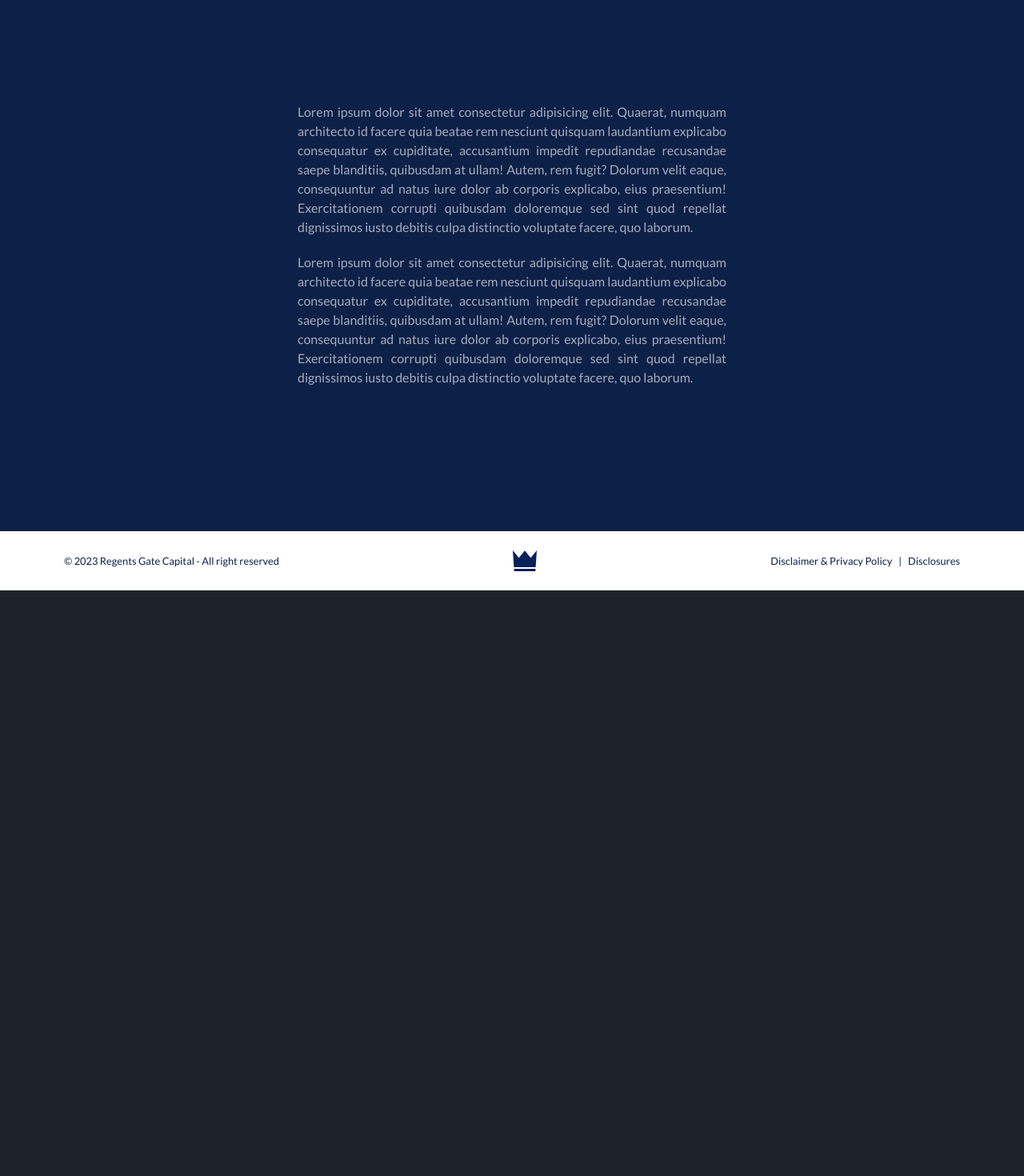
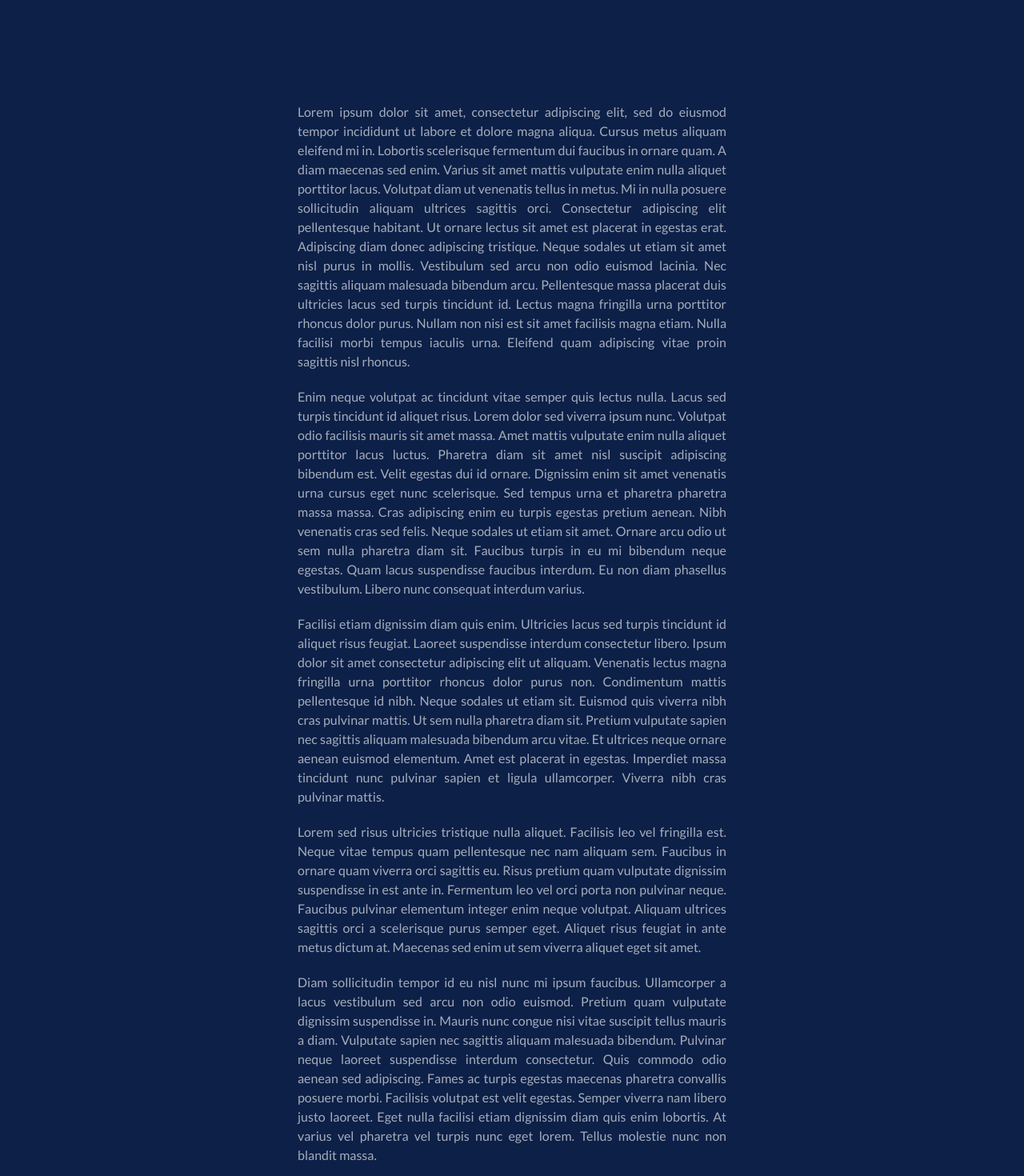
Before and after one commit to roloep85/rgc, a Next.js app: page /disclaimer in a window 1280 px wide. Shown: the part 340-1810 px from the top of the page at 80% size. Before the commit the page ends 1175 px from the top, so only its background shows below. Built offline with nearby package versions, Linux system fonts and the light colour scheme.

Commit message:
add more disclaimer placeholder text

```diff
--- a/app/disclaimer/page.tsx
+++ b/app/disclaimer/page.tsx
@@ -31,28 +31,89 @@ const DisclaimerPage = () => {
               inView ? "translate-y-0" : "translate-y-96"
             }`}
           >
-            Lorem ipsum dolor sit amet consectetur adipisicing elit. Quaerat,
-            numquam architecto id facere quia beatae rem nesciunt quisquam
-            laudantium explicabo consequatur ex cupiditate, accusantium impedit
-            repudiandae recusandae saepe blanditiis, quibusdam at ullam! Autem,
-            rem fugit? Dolorum velit eaque, consequuntur ad natus iure dolor ab
-            corporis explicabo, eius praesentium! Exercitationem corrupti
-            quibusdam doloremque sed sint quod repellat dignissimos iusto
-            debitis culpa distinctio voluptate facere, quo laborum.
+            Lorem ipsum dolor sit amet, consectetur adipiscing elit, sed do
+            eiusmod tempor incididunt ut labore et dolore magna aliqua. Cursus
+            metus aliquam eleifend mi in. Lobortis scelerisque fermentum dui
+            faucibus in ornare quam. A diam maecenas sed enim. Varius sit amet
+            mattis vulputate enim nulla aliquet porttitor lacus. Volutpat diam
+            ut venenatis tellus in metus. Mi in nulla posuere sollicitudin
+            aliquam ultrices sagittis orci. Consectetur adipiscing elit
+            pellentesque habitant. Ut ornare lectus sit amet est placerat in
+            egestas erat. Adipiscing diam donec adipiscing tristique. Neque
+            sodales ut etiam sit amet nisl purus in mollis. Vestibulum sed arcu
+            non odio euismod lacinia. Nec sagittis aliquam malesuada bibendum
+            arcu. Pellentesque massa placerat duis ultricies lacus sed turpis
+            tincidunt id. Lectus magna fringilla urna porttitor rhoncus dolor
+            purus. Nullam non nisi est sit amet facilisis magna etiam. Nulla
+            facilisi morbi tempus iaculis urna. Eleifend quam adipiscing vitae
+            proin sagittis nisl rhoncus.
           </p>
           <p
             className={`mb-5 transition-transform duration-700 delay-200 transform-gpu ${
               inView ? "translate-y-0" : "translate-y-96"
             }`}
           >
-            Lorem ipsum dolor sit amet consectetur adipisicing elit. Quaerat,
-            numquam architecto id facere quia beatae rem nesciunt quisquam
-            laudantium explicabo consequatur ex cupiditate, accusantium impedit
-            repudiandae recusandae saepe blanditiis, quibusdam at ullam! Autem,
-            rem fugit? Dolorum velit eaque, consequuntur ad natus iure dolor ab
-            corporis explicabo, eius praesentium! Exercitationem corrupti
-            quibusdam doloremque sed sint quod repellat dignissimos iusto
-            debitis culpa distinctio voluptate facere, quo laborum.
+            Enim neque volutpat ac tincidunt vitae semper quis lectus nulla.
+            Lacus sed turpis tincidunt id aliquet risus. Lorem dolor sed viverra
+            ipsum nunc. Volutpat odio facilisis mauris sit amet massa. Amet
+            mattis vulputate enim nulla aliquet porttitor lacus luctus. Pharetra
+            diam sit amet nisl suscipit adipiscing bibendum est. Velit egestas
+            dui id ornare. Dignissim enim sit amet venenatis urna cursus eget
+            nunc scelerisque. Sed tempus urna et pharetra pharetra massa massa.
+            Cras adipiscing enim eu turpis egestas pretium aenean. Nibh
+            venenatis cras sed felis. Neque sodales ut etiam sit amet. Ornare
+            arcu odio ut sem nulla pharetra diam sit. Faucibus turpis in eu mi
+            bibendum neque egestas. Quam lacus suspendisse faucibus interdum. Eu
+            non diam phasellus vestibulum. Libero nunc consequat interdum
+            varius.
+          </p>
+          <p
+            className={`mb-5 transition-transform duration-700 delay-200 transform-gpu ${
+              inView ? "translate-y-0" : "translate-y-96"
+            }`}
+          >
+            Facilisi etiam dignissim diam quis enim. Ultricies lacus sed turpis
+            tincidunt id aliquet risus feugiat. Laoreet suspendisse interdum
+            consectetur libero. Ipsum dolor sit amet consectetur adipiscing elit
+            ut aliquam. Venenatis lectus magna fringilla urna porttitor rhoncus
+            dolor purus non. Condimentum mattis pellentesque id nibh. Neque
+            sodales ut etiam sit. Euismod quis viverra nibh cras pulvinar
+            mattis. Ut sem nulla pharetra diam sit. Pretium vulputate sapien nec
+            sagittis aliquam malesuada bibendum arcu vitae. Et ultrices neque
+            ornare aenean euismod elementum. Amet est placerat in egestas.
+            Imperdiet massa tincidunt nunc pulvinar sapien et ligula
+            ullamcorper. Viverra nibh cras pulvinar mattis.
+          </p>
+          <p
+            className={`mb-5 transition-transform duration-700 delay-200 transform-gpu ${
+              inView ? "translate-y-0" : "translate-y-96"
+            }`}
+          >
+            Lorem sed risus ultricies tristique nulla aliquet. Facilisis leo vel
+            fringilla est. Neque vitae tempus quam pellentesque nec nam aliquam
+            sem. Faucibus in ornare quam viverra orci sagittis eu. Risus pretium
+            quam vulputate dignissim suspendisse in est ante in. Fermentum leo
+            vel orci porta non pulvinar neque. Faucibus pulvinar elementum
+            integer enim neque volutpat. Aliquam ultrices sagittis orci a
+            scelerisque purus semper eget. Aliquet risus feugiat in ante metus
+            dictum at. Maecenas sed enim ut sem viverra aliquet eget sit amet.
+          </p>
+          <p
+            className={`mb-5 transition-transform duration-700 delay-200 transform-gpu ${
+              inView ? "translate-y-0" : "translate-y-96"
+            }`}
+          >
+            Diam sollicitudin tempor id eu nisl nunc mi ipsum faucibus.
+            Ullamcorper a lacus vestibulum sed arcu non odio euismod. Pretium
+            quam vulputate dignissim suspendisse in. Mauris nunc congue nisi
+            vitae suscipit tellus mauris a diam. Vulputate sapien nec sagittis
+            aliquam malesuada bibendum. Pulvinar neque laoreet suspendisse
+            interdum consectetur. Quis commodo odio aenean sed adipiscing. Fames
+            ac turpis egestas maecenas pharetra convallis posuere morbi.
+            Facilisis volutpat est velit egestas. Semper viverra nam libero
+            justo laoreet. Eget nulla facilisi etiam dignissim diam quis enim
+            lobortis. At varius vel pharetra vel turpis nunc eget lorem. Tellus
+            molestie nunc non blandit massa.
           </p>
         </div>
       </section>
```
